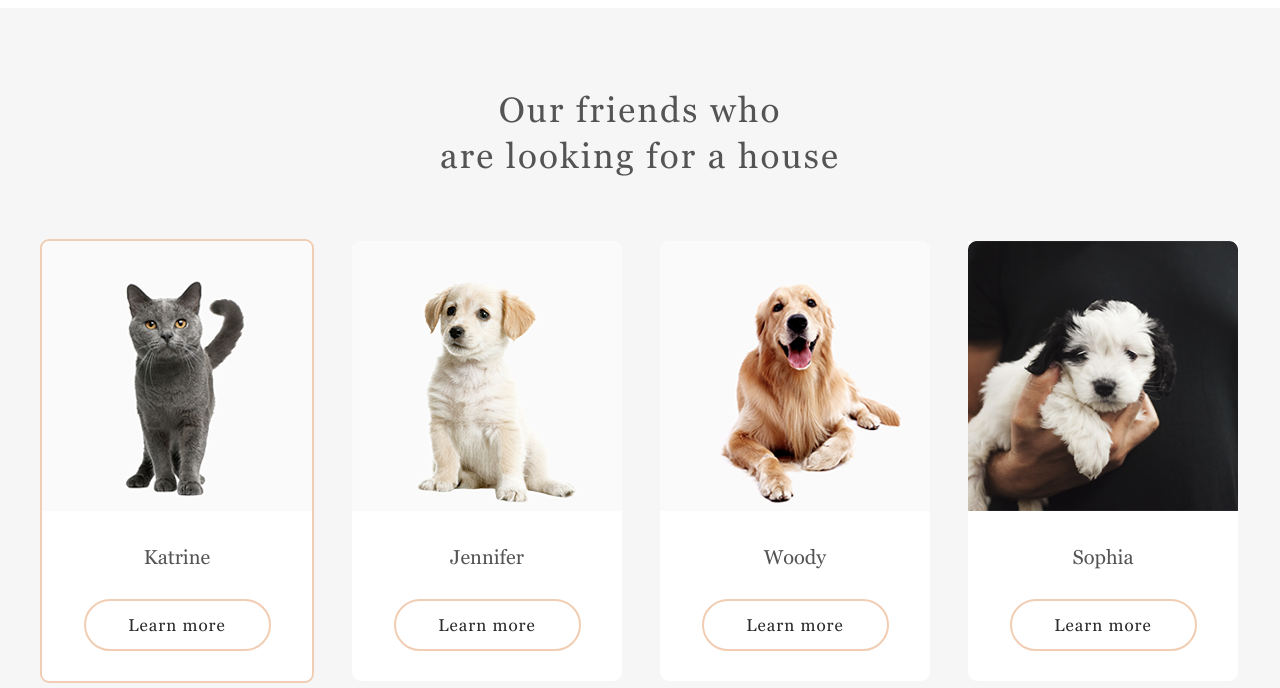
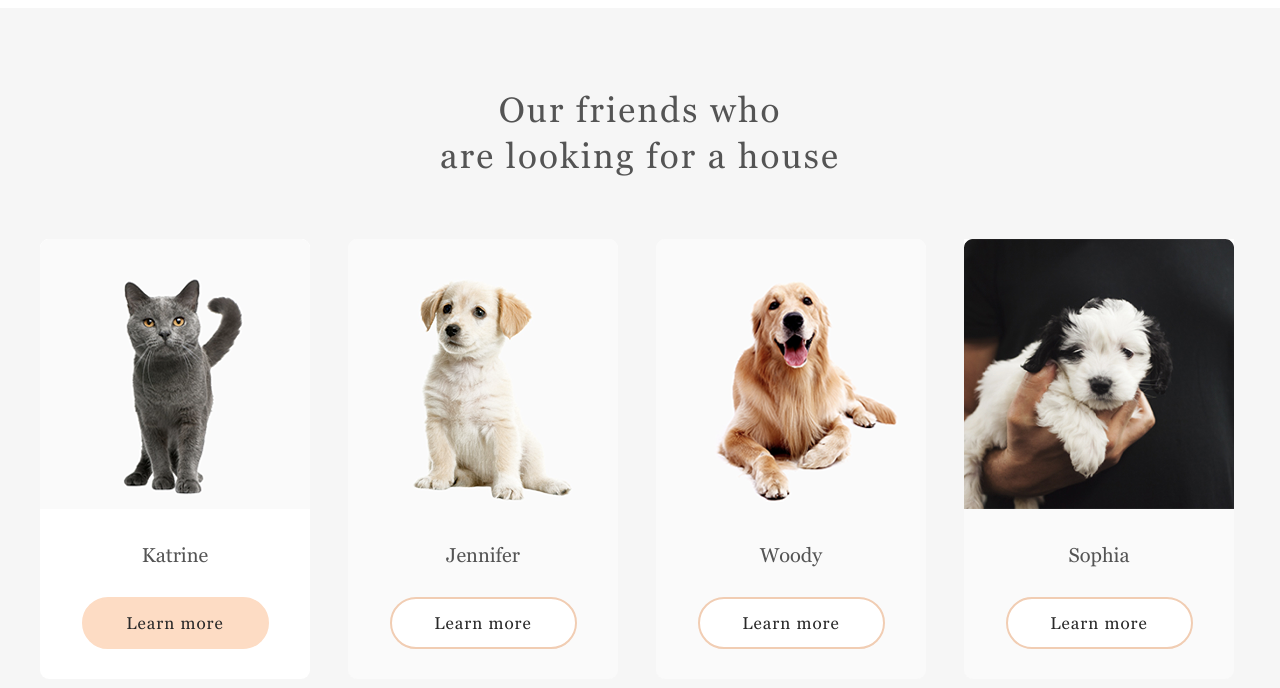
Before and after one commit to Natikana/Shelter, a website: page pets/index.html in a window 1280 px wide. In both pictures the pointer is over the element 175 px from the left and 571 px from the top of the page. Shown: the part 112-800 px from the top of the page. Drawn offline with nearby package versions, Linux system fonts and the light colour scheme.

Commit message:
feat:correct pets-card

```diff
--- a/main/style.css
+++ b/main/style.css
@@ -263,6 +263,10 @@ h5 {
     align-items: center;
     cursor: pointer;
 }
+.our_friends_col:hover {
+    border: solid 2px #F1CDB3;
+    border-radius: 3px;
+}
 .our_friends_img_name {
     margin-top: 26px;
     text-align: center;
--- a/pets/style.css
+++ b/pets/style.css
@@ -160,14 +160,19 @@ h4 {
     align-items: center;
     justify-content: space-between;
     text-align: center;
-    background: #FFFFFF;
+    background: #FAFAFA;
     border-radius: 9px;
+    cursor: pointer;
 }
 .our_pets_img img{
     max-width: 100%;
 }
 .our_pets_card:hover {
-    border: solid 2px #F1CDB3;
+    background: #FFFFFF;
+}
+.our_pets_card:hover .btn {
+    background: #FDDCC4;
+    border: 2px solid #FDDCC4;
 }
 .our_pets_col {
     text-decoration: none;
```
Also changed, not shown: pets/index.html (+2 -2 lines), pets/pr.png (added), 2 other files.
